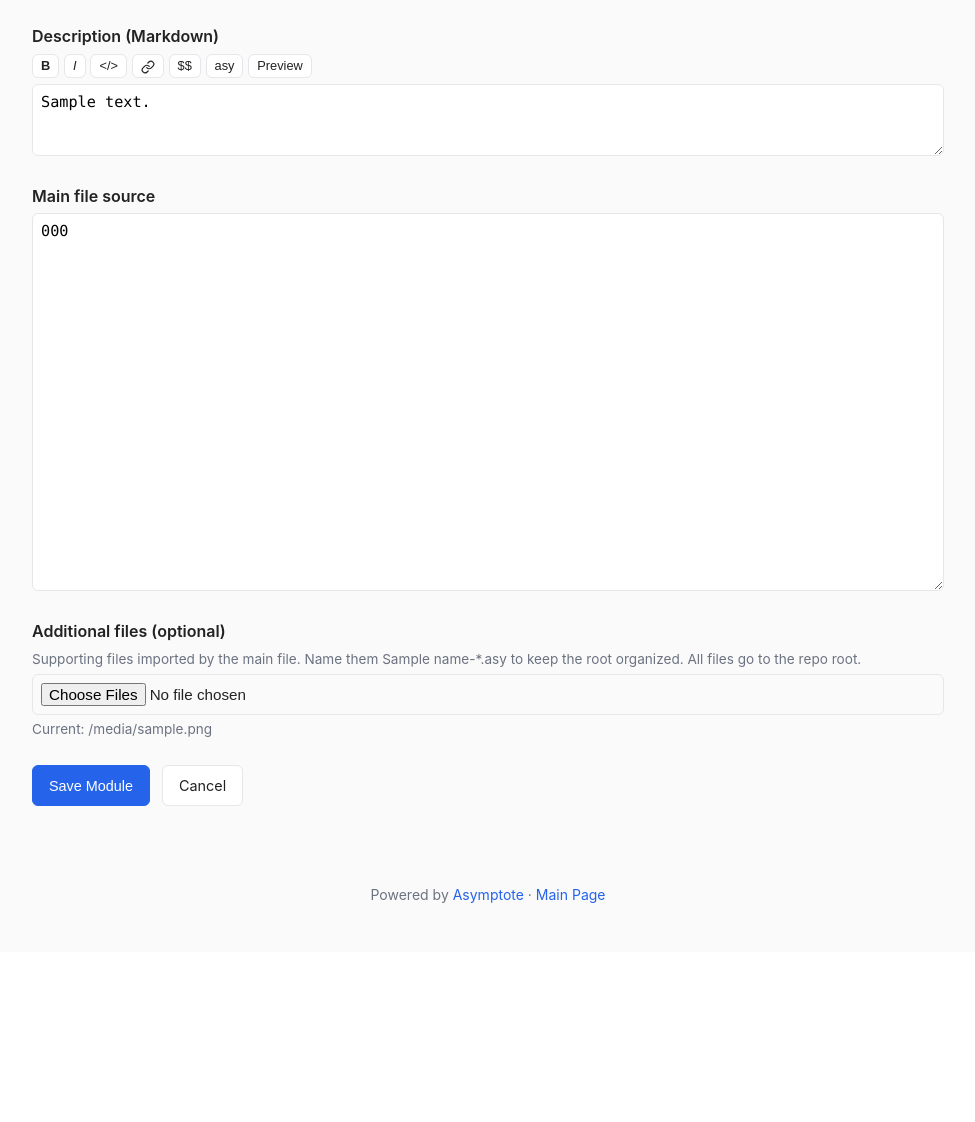
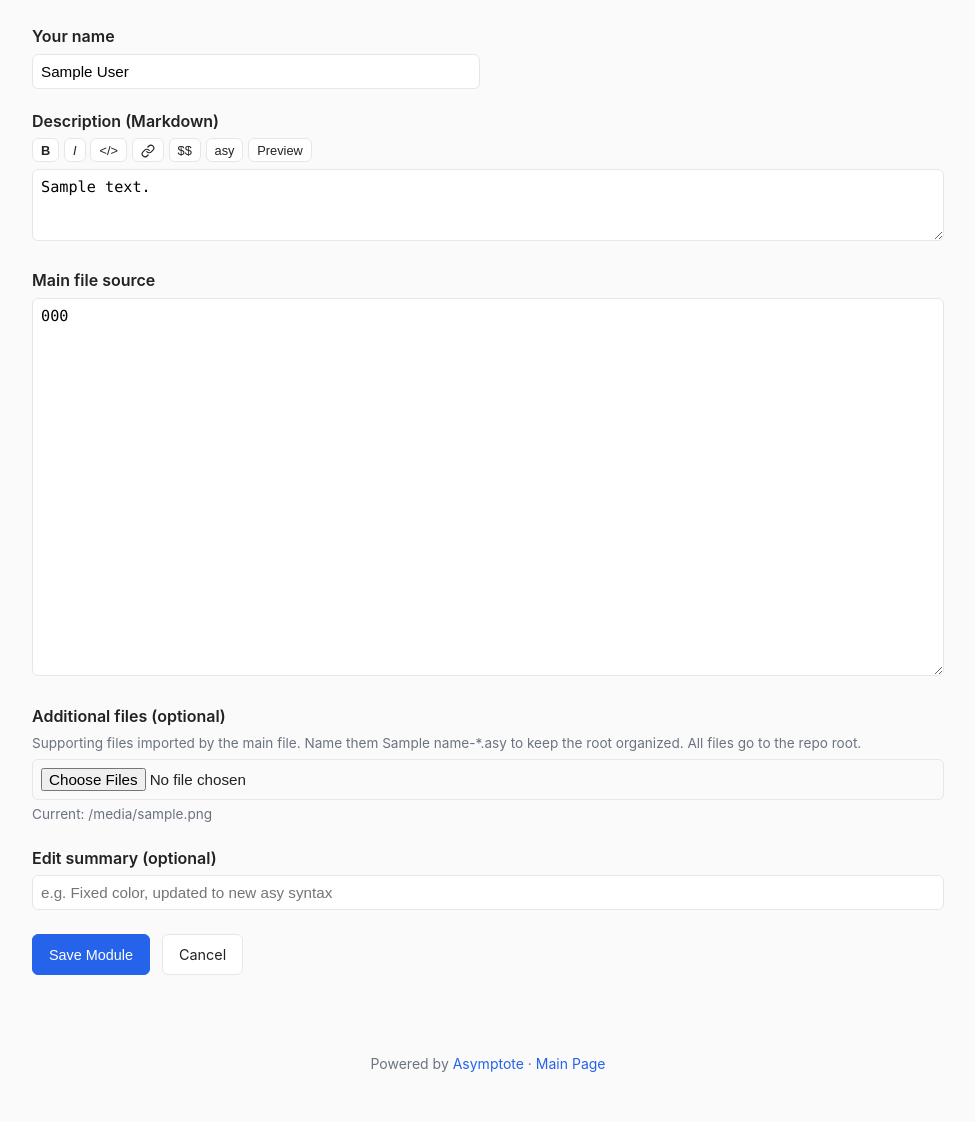
Before and after one commit to vectorgraphics/asymptote-wiki, a Flask app: template templates/module_edit.html in a window 1280 px wide. Shown: the part 234-1356 px from the top of the page, without its empty margins (152-1127 px from the left). Before the commit the page ends 1137 px from the top, so only its background shows below. Run offline with Flask 3, Linux system fonts and the light colour scheme; the template is opened without the code that fills it: most values are stand-ins (such as "Sample title", 1, 10 or a date in 2020); parts of the project's set-up code (start-up, migrations or seed data) failed here and were passed over; some libraries are stand-ins or nearby versions.

Commit message:
Add author and edit summary to shared modules (DRY)

```diff
--- a/app.py
+++ b/app.py
@@ -837,19 +837,23 @@ def _valid_module_name(name: str) -> bool:
 
 
 def _load_module_meta(name: str) -> dict:
-    """Load module metadata (file list) from <name>.json at root."""
+    """Load module metadata (file list + author) from <name>.json at root."""
     meta_file = PAGES_DIR / f"{name}.json"
     if meta_file.exists():
         try:
-            return json.loads(meta_file.read_text())
+            meta = json.loads(meta_file.read_text())
         except (json.JSONDecodeError, OSError):
-            pass
-    return {"files": [f"{name}.asy"]}
+            meta = {}
+    else:
+        meta = {}
+    meta.setdefault("files", [f"{name}.asy"])
+    meta.setdefault("author", "")
+    return meta
 
 
-def _save_module_meta(name: str, files: list) -> None:
+def _save_module_meta(name: str, files: list, author: str = "") -> None:
     meta_file = PAGES_DIR / f"{name}.json"
-    meta_file.write_text(json.dumps({"files": files}, indent=2))
+    meta_file.write_text(json.dumps({"files": files, "author": author}, indent=2))
 
 
 @app.route("/modules/new", methods=["GET", "POST"])
@@ -859,6 +863,7 @@ def new_module():
         name = request.form.get("name", "").strip()
         description = request.form.get("description", "").strip()
         code = request.form.get("code", "").strip()
+        author = request.form.get("author", "").strip()
         if not name:
             flash("Module name is required.", "error")
             return render_template("module_edit.html", name=name, description=description, code=code, files=[]), 400
@@ -897,7 +902,7 @@ def new_module():
 
         if description:
             (PAGES_DIR / f"{name}.md").write_text(description)
-        _save_module_meta(name, files)
+        _save_module_meta(name, files, author)
         flash(f"Module {name} created.", "success")
         gittrack.commit_all(f"Add module: {name}", PAGES_DIR)
         gittrack.push(PAGES_DIR)
@@ -917,16 +922,19 @@ def edit_module(filename):
 
     meta = _load_module_meta(name)
     files = meta.get("files", [main_file])
+    author = meta.get("author", "")
 
     if request.method == "GET":
         code = mod_file.read_text(errors="replace")
         desc_file = PAGES_DIR / f"{name}.md"
         description = desc_file.read_text() if desc_file.exists() else ""
-        return render_template("module_edit.html", name=name, description=description, code=code, files=files)
+        return render_template("module_edit.html", name=name, description=description, code=code, files=files, author=author)
 
     # POST
     code = request.form.get("code", "").strip()
     description = request.form.get("description", "").strip()
+    author = request.form.get("author", author).strip()
+    edit_summary = request.form.get("edit_summary", "").strip()
     mod_file.write_text(code)
     if description:
         (PAGES_DIR / f"{name}.md").write_text(description)
@@ -951,9 +959,12 @@ def edit_module(filename):
         if safe not in files:
             files.append(safe)
 
-    _save_module_meta(name, files)
+    _save_module_meta(name, files, author)
     flash(f"Module {name} updated.", "success")
-    gittrack.commit_all(f"Edit module: {name}", PAGES_DIR)
+    msg = f"Edit module: {name}"
+    if edit_summary:
+        msg += f" -- {edit_summary}"
+    gittrack.commit_all(msg, PAGES_DIR)
     gittrack.push(PAGES_DIR)
     return redirect(url_for("view_module", filename=safe_name))
 
@@ -984,7 +995,8 @@ def view_module(filename):
     if desc_file.exists():
         description = markdown.markdown(escape(desc_file.read_text()), extensions=["fenced_code"])
 
-    return render_template("module.html", name=name, files=file_sources, description=description)
+    return render_template("module.html", name=name, files=file_sources,
+                           description=description, author=meta.get("author", ""))
 
 
 @app.route("/modules/<filename>/raw")
--- /dev/null
+++ b/templates/author_field.html
@@ -0,0 +1,10 @@
+
+{% macro author_field(value) -%}
+    <div class="form-row">
+        <div class="form-group">
+            <label for="author">Your name</label>
+            <input type="text" id="author" name="author"
+                   value="{{ value }}">
+        </div>
+    </div>
+{%- endmacro %}
--- /dev/null
+++ b/templates/edit_summary_field.html
@@ -0,0 +1,7 @@
+
+    <div class="form-group">
+        <label for="edit_summary">Edit summary (optional)</label>
+        <input type="text" id="edit_summary" name="edit_summary"
+               placeholder="e.g. Fixed color, updated to new asy syntax"
+               maxlength="200">
+    </div>
--- a/templates/module.html
+++ b/templates/module.html
@@ -4,7 +4,7 @@
 <article class="example-page">
     <header class="page-header">
         <h1>{{ name }}</h1>
-        <p class="page-meta"><code>import {{ name }};</code></p>
+        <p class="page-meta">{% if author %}Submitted by <strong>{{ author }}</strong> &middot; {% endif %}<code>import {{ name }};</code></p>
     </header>
 
     {% if description %}
--- a/templates/module_edit.html
+++ b/templates/module_edit.html
@@ -1,4 +1,5 @@
 {% extends "base.html" %}
+{% from "author_field.html" import author_field %}
 {% block title %}{% if name %}Edit {{ name }}{% else %}New Module{% endif %} -- Asymptote Wiki{% endblock %}
 {% block content %}
 <article class="example-page">
@@ -25,6 +26,8 @@
         </div>
         {% endif %}
 
+        {{ author_field(author if author else '') }}
+
         <div class="form-group">
             <label for="description">Description (Markdown)</label>
             {% set input_id = 'description' %}
@@ -50,6 +53,10 @@
             {% endif %}
         </div>
 
+        {% if name %}
+        {% include "edit_summary_field.html" %}
+        {% endif %}
+
         <div class="form-actions">
             <button type="submit" class="btn btn-primary">{% if name %}Save Module{% else %}Create Module{% endif %}</button>
             <a href="{{ url_for('view_module', filename=name ~ '.asy') if name else url_for('index') }}" class="btn">Cancel</a>
```
Also changed, not shown: templates/edit.html (+3 -13 lines).
